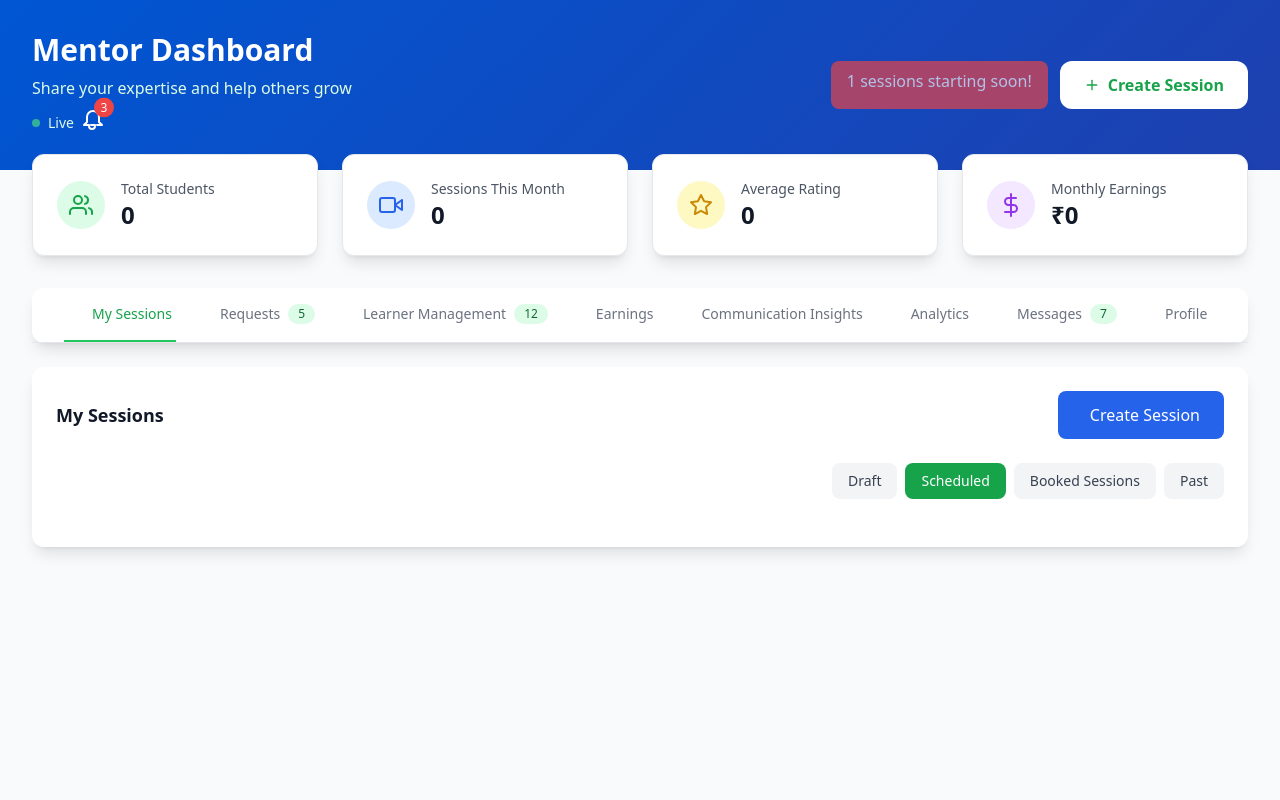
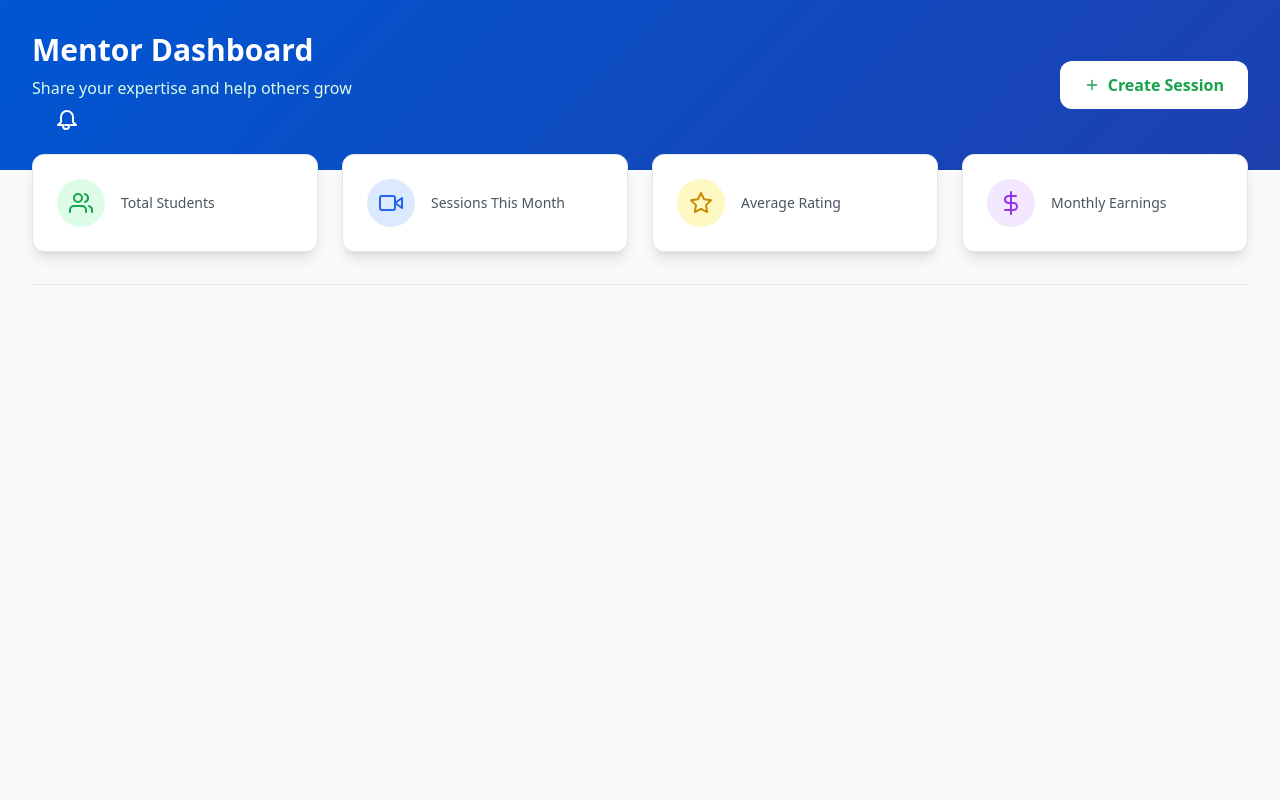
Before and after one commit to ANANDU-2000/PeerlearnProject, a Django app: page /dashboard/mentor/ in a window 1280 px wide. Shown: the part 65-865 px from the top of the page. Run offline with Django 4.2, Linux system fonts and the light colour scheme; a user stored in the database is signed in; data comes from the database, SQL or seed files in the repository; both versions use the stored data as it was after the commit; tables that the repository leaves empty hold one stand-in row (values such as "Sample post"); data that the repository does not hold is empty; some libraries are stand-ins or nearby versions.

Commit message:
Display real-time data and fix errors on the mentor dashboard
Fixes Alpine.js error related to userId and displays dynamic data.

Replit-Commit-Author: Agent
Replit-Commit-Session-Id: 5a2a4027-f695-4db7-8ed6-49b2c8185c88
Replit-Commit-Screenshot-Url: https://storage.googleapis.com/screenshot-production-us-central1/3e4c4c4a-b60b-4556-9647-2c6022f13499/29590d30-f7ef-4a3d-9bdc-8e56ac5335cb.jpg

```diff
--- a/templates/dashboard/mentor_complete.html
+++ b/templates/dashboard/mentor_complete.html
@@ -1408,13 +1408,14 @@ function mentorDashboard() {
     return {
         activeTab: 'sessions',
         sessionView: 'scheduled',
-
-        // Data
+        userId: {{ user.id }},  // Fix for Alpine.js userId error
+
+        // Data - will be loaded from database
         stats: {
-            totalStudents: 156,
-            sessionsThisMonth: 23,
-            averageRating: 4.8,
-            monthlyEarnings: '$2,340'
+            totalStudents: 0,
+            sessionsThisMonth: 0,
+            averageRating: 0,
+            monthlyEarnings: '₹0'
         },
 
         tabs: [
@@ -1432,16 +1433,7 @@ function mentorDashboard() {
         mySessions: {
             draft: [],
             scheduled: [],
-            past: [
-                {
-                    id: 3,
-                    title: 'React Fundamentals',
-                    completedDate: 'Jan 20, 2024',
-                    participants: 10,
-                    averageRating: 5,
-                    earnings: 120
-                }
-            ]
+            past: []
         },
 
         sessionRequests: [
```
Also changed, not shown: db.sqlite3.
